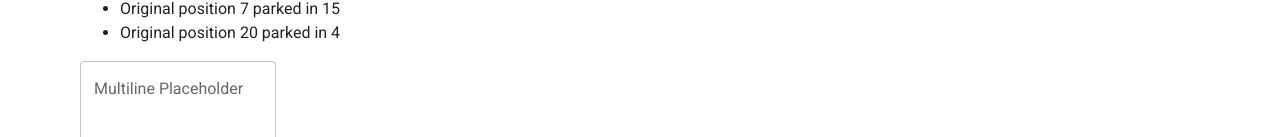
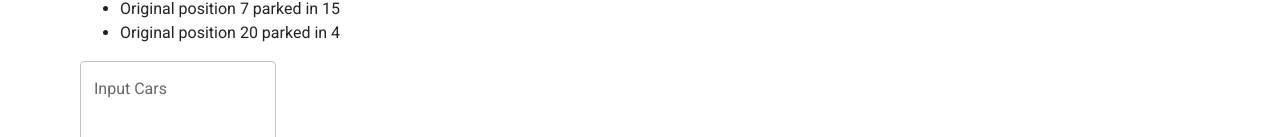
Before and after one commit to JhonathanAlejandro01/parking-lot, a Next.js app: page / in a window 1280 px wide. Shown: the part 623-760 px from the top of the page. Built offline with nearby package versions, Linux system fonts and the light colour scheme; what @mui/material-nextjs would draw is missing.

Commit message:
fix: :bug: name input

```diff
--- a/src/components/InputField.tsx
+++ b/src/components/InputField.tsx
@@ -25,7 +25,7 @@ export default function InputField() {
   return (
     <TextField
           id="outlined-textarea"
-          label="Multiline Placeholder"
+          label="Input Cars"
           placeholder={sampleInput}
           multiline
         />
```
